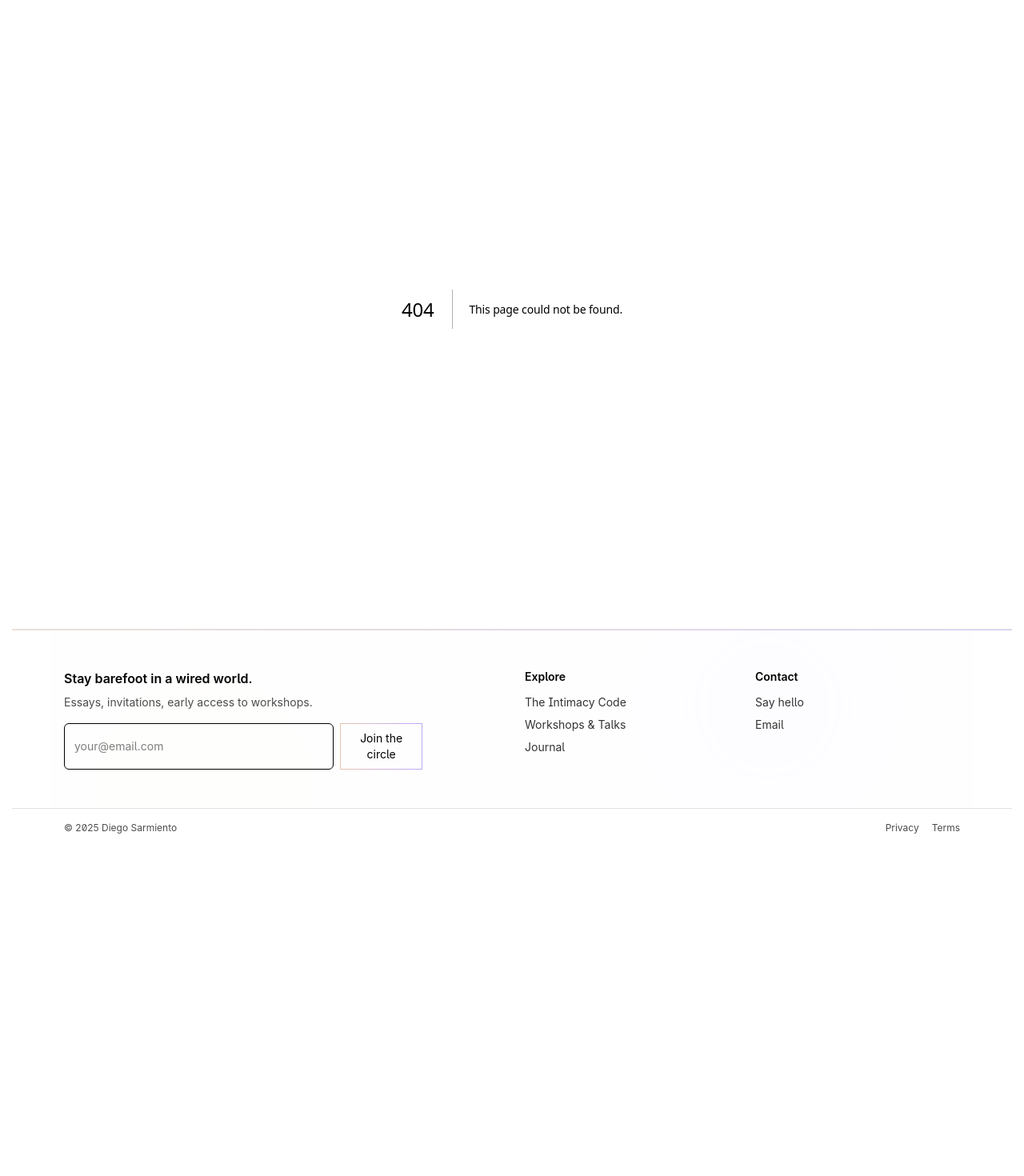
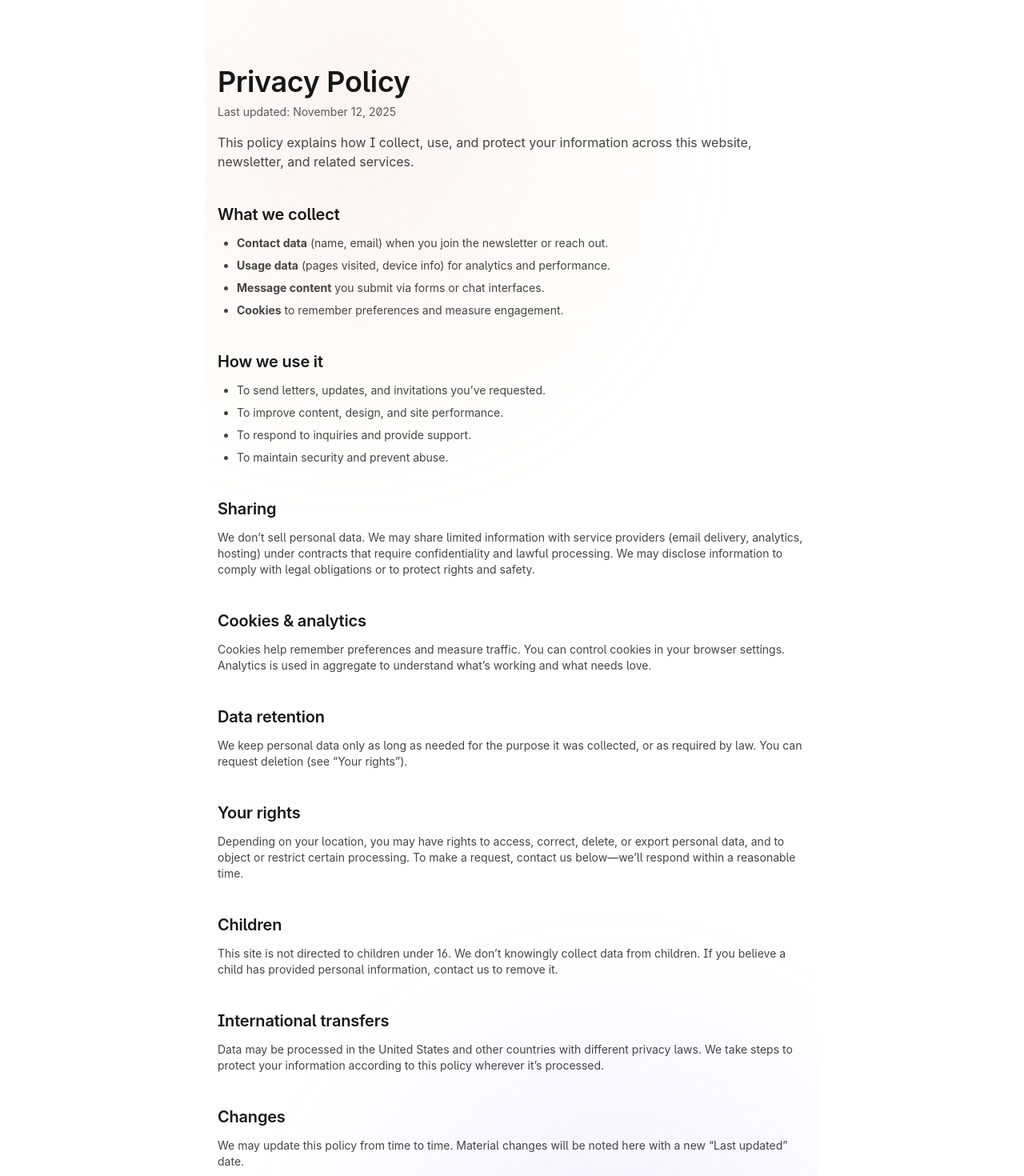
Before and after one commit to diegolsarmiento/ds-intimacy-portal, a Next.js app: page /privacy in a window 1280 px wide. Before the commit this address had no page. Shown: the part 80-1550 px from the top of the page at 80% size. Before the commit the page ends 1139 px from the top, so only its background shows below. Built offline with nearby package versions, Linux system fonts and the light colour scheme.

Commit message:
privacy - terms

```diff
--- /dev/null
+++ b/app/privacy/page.tsx
@@ -0,0 +1,109 @@
+export const metadata = { title: 'Privacy Policy' }
+
+const UPDATED = 'November 12, 2025'
+
+export default function PrivacyPage() {
+  return (
+    <main className="section-glow mx-auto max-w-3xl px-4 py-24 space-y-10">
+      <header>
+        <h1 className="text-4xl font-semibold tracking-tight">Privacy Policy</h1>
+        <p className="mt-2 text-sm opacity-70">Last updated: {UPDATED}</p>
+        <p className="mt-4 opacity-80">
+          This policy explains how I collect, use, and protect your information across this website,
+          newsletter, and related services.
+        </p>
+      </header>
+
+      <section className="space-y-3">
+        <h2 className="text-xl font-semibold">What we collect</h2>
+        <ul className="list-disc pl-6 opacity-80 text-sm space-y-2">
+          <li><b>Contact data</b> (name, email) when you join the newsletter or reach out.</li>
+          <li><b>Usage data</b> (pages visited, device info) for analytics and performance.</li>
+          <li><b>Message content</b> you submit via forms or chat interfaces.</li>
+          <li><b>Cookies</b> to remember preferences and measure engagement.</li>
+        </ul>
+      </section>
+
+      <section className="space-y-3">
+        <h2 className="text-xl font-semibold">How we use it</h2>
+        <ul className="list-disc pl-6 opacity-80 text-sm space-y-2">
+          <li>To send letters, updates, and invitations you’ve requested.</li>
+          <li>To improve content, design, and site performance.</li>
+          <li>To respond to inquiries and provide support.</li>
+          <li>To maintain security and prevent abuse.</li>
+        </ul>
+      </section>
+
+      <section className="space-y-3">
+        <h2 className="text-xl font-semibold">Sharing</h2>
+        <p className="opacity-80 text-sm">
+          We don’t sell personal data. We may share limited information with service providers
+          (email delivery, analytics, hosting) under contracts that require confidentiality and
+          lawful processing. We may disclose information to comply with legal obligations or to
+          protect rights and safety.
+        </p>
+      </section>
+
+      <section className="space-y-3">
+        <h2 className="text-xl font-semibold">Cookies & analytics</h2>
+        <p className="opacity-80 text-sm">
+          Cookies help remember preferences and measure traffic. You can control cookies in your
+          browser settings. Analytics is used in aggregate to understand what’s working and what
+          needs love.
+        </p>
+      </section>
+
+      <section className="space-y-3">
+        <h2 className="text-xl font-semibold">Data retention</h2>
+        <p className="opacity-80 text-sm">
+          We keep personal data only as long as needed for the purpose it was collected, or as
+          required by law. You can request deletion (see “Your rights”).
+        </p>
+      </section>
+
+      <section className="space-y-3">
+        <h2 className="text-xl font-semibold">Your rights</h2>
+        <p className="opacity-80 text-sm">
+          Depending on your location, you may have rights to access, correct, delete, or export
+          personal data, and to object or restrict certain processing. To make a request, contact
+          us below—we’ll respond within a reasonable time.
+        </p>
+      </section>
+
+      <section className="space-y-3">
+        <h2 className="text-xl font-semibold">Children</h2>
+        <p className="opacity-80 text-sm">
+          This site is not directed to children under 16. We don’t knowingly collect data from
+          children. If you believe a child has provided personal information, contact us to remove it.
+        </p>
+      </section>
+
+      <section className="space-y-3">
+        <h2 className="text-xl font-semibold">International transfers</h2>
+        <p className="opacity-80 text-sm">
+          Data may be processed in the United States and other countries with different privacy laws.
+          We take steps to protect your information according to this policy wherever it’s processed.
+        </p>
+      </section>
+
+      <section className="space-y-3">
+        <h2 className="text-xl font-semibold">Changes</h2>
+        <p className="opacity-80 text-sm">
+          We may update this policy from time to time. Material changes will be noted here with a new
+          “Last updated” date.
+        </p>
+      </section>
+
+      <section className="space-y-2 border-t pt-6">
+        <h2 className="text-xl font-semibold">Contact</h2>
+        <p className="opacity-80 text-sm">
+          Email: <a className="underline underline-offset-4" href="mailto:hola@diegosarmiento.com">hola@diegosarmiento.com</a>
+        </p>
+      </section>
+
+      <p className="text-xs opacity-60">
+        This page is for transparency and does not constitute legal advice.
+      </p>
+    </main>
+  )
+}
--- /dev/null
+++ b/app/terms/page.tsx
@@ -0,0 +1,113 @@
+export const metadata = { title: 'Terms of Use' }
+
+const UPDATED = 'November 12, 2025'
+
+export default function TermsPage() {
+  return (
+    <main className="section-glow mx-auto max-w-3xl px-4 py-24 space-y-10">
+      <header>
+        <h1 className="text-4xl font-semibold tracking-tight">Terms of Use</h1>
+        <p className="mt-2 text-sm opacity-70">Last updated: {UPDATED}</p>
+        <p className="mt-4 opacity-80">
+          These terms govern your use of this website and related services. By visiting or using the
+          site, you agree to them.
+        </p>
+      </header>
+
+      <section className="space-y-3">
+        <h2 className="text-xl font-semibold">Who we are</h2>
+        <p className="opacity-80 text-sm">
+          This site is operated by Diego Sarmiento. References to “we,” “us,” or “our” mean the site
+          owner and authorized collaborators.
+        </p>
+      </section>
+
+      <section className="space-y-3">
+        <h2 className="text-xl font-semibold">Acceptable use</h2>
+        <ul className="list-disc pl-6 opacity-80 text-sm space-y-2">
+          <li>Don’t break the law or infringe others’ rights.</li>
+          <li>Don’t attempt to disrupt, scrape, or reverse-engineer the services.</li>
+          <li>Don’t upload harmful, illegal, or abusive content.</li>
+        </ul>
+      </section>
+
+      <section className="space-y-3">
+        <h2 className="text-xl font-semibold">Content & IP</h2>
+        <p className="opacity-80 text-sm">
+          Unless stated otherwise, the site’s content is owned by us or used with permission.
+          You may share links and brief quotes with attribution. Any other use (including reproduction,
+          distribution, adaptation, or derivative works) requires prior written consent.
+        </p>
+      </section>
+
+      <section className="space-y-3">
+        <h2 className="text-xl font-semibold">Purchases, events, and services</h2>
+        <p className="opacity-80 text-sm">
+          Workshops, talks, or consulting engagements may be subject to separate terms (scope,
+          scheduling, fees, and cancellation). In case of conflict, those specific terms control for the engagement.
+        </p>
+      </section>
+
+      <section className="space-y-3">
+        <h2 className="text-xl font-semibold">User submissions</h2>
+        <p className="opacity-80 text-sm">
+          If you voluntarily send ideas, feedback, or materials, you grant us a non-exclusive,
+          worldwide, royalty-free license to use them to operate and improve the site and services.
+          Don’t send confidential information unless we’ve agreed in writing to receive it.
+        </p>
+      </section>
+
+      <section className="space-y-3">
+        <h2 className="text-xl font-semibold">Disclaimers</h2>
+        <p className="opacity-80 text-sm">
+          The site is provided “as is.” We make no warranties of any kind, express or implied,
+          including fitness for a particular purpose. Content is for informational purposes and does
+          not constitute legal, medical, or therapeutic advice.
+        </p>
+      </section>
+
+      <section className="space-y-3">
+        <h2 className="text-xl font-semibold">Limitation of liability</h2>
+        <p className="opacity-80 text-sm">
+          To the fullest extent permitted by law, we won’t be liable for indirect, incidental, special,
+          or consequential damages, or for lost profits, revenue, or data arising from your use of the site.
+        </p>
+      </section>
+
+      <section className="space-y-3">
+        <h2 className="text-xl font-semibold">Indemnity</h2>
+        <p className="opacity-80 text-sm">
+          You agree to indemnify and hold us harmless from claims arising out of your violation of these
+          terms or misuse of the site.
+        </p>
+      </section>
+
+      <section className="space-y-3">
+        <h2 className="text-xl font-semibold">Governing law</h2>
+        <p className="opacity-80 text-sm">
+          These terms are governed by the laws of the State of Florida and applicable U.S. federal law.
+          Venue for any dispute will be the state or federal courts located in Florida, USA.
+        </p>
+      </section>
+
+      <section className="space-y-3">
+        <h2 className="text-xl font-semibold">Changes</h2>
+        <p className="opacity-80 text-sm">
+          We may update these terms from time to time. Continued use of the site after changes means you
+          accept the updated terms.
+        </p>
+      </section>
+
+      <section className="space-y-2 border-t pt-6">
+        <h2 className="text-xl font-semibold">Contact</h2>
+        <p className="opacity-80 text-sm">
+          Email: <a className="underline underline-offset-4" href="mailto:hola@diegosarmiento.com">hola@diegosarmiento.com</a>
+        </p>
+      </section>
+
+      <p className="text-xs opacity-60">
+        This page is for clarity and does not replace independent legal advice.
+      </p>
+    </main>
+  )
+}
--- a/components/SiteFooter.tsx
+++ b/components/SiteFooter.tsx
@@ -37,7 +37,7 @@ export default function SiteFooter() {
           <p className="text-sm font-semibold mb-3">Contact</p>
           <ul className="space-y-2 text-sm opacity-80">
             <li><Link href="/contact">Say hello</Link></li>
-            <li><a href="mailto:hello@diegosarmiento.com">Email</a></li>
+            <li><a href="mailto:hola@diegosarmiento.com">Email</a></li>
           </ul>
         </div>
       </div>
```
